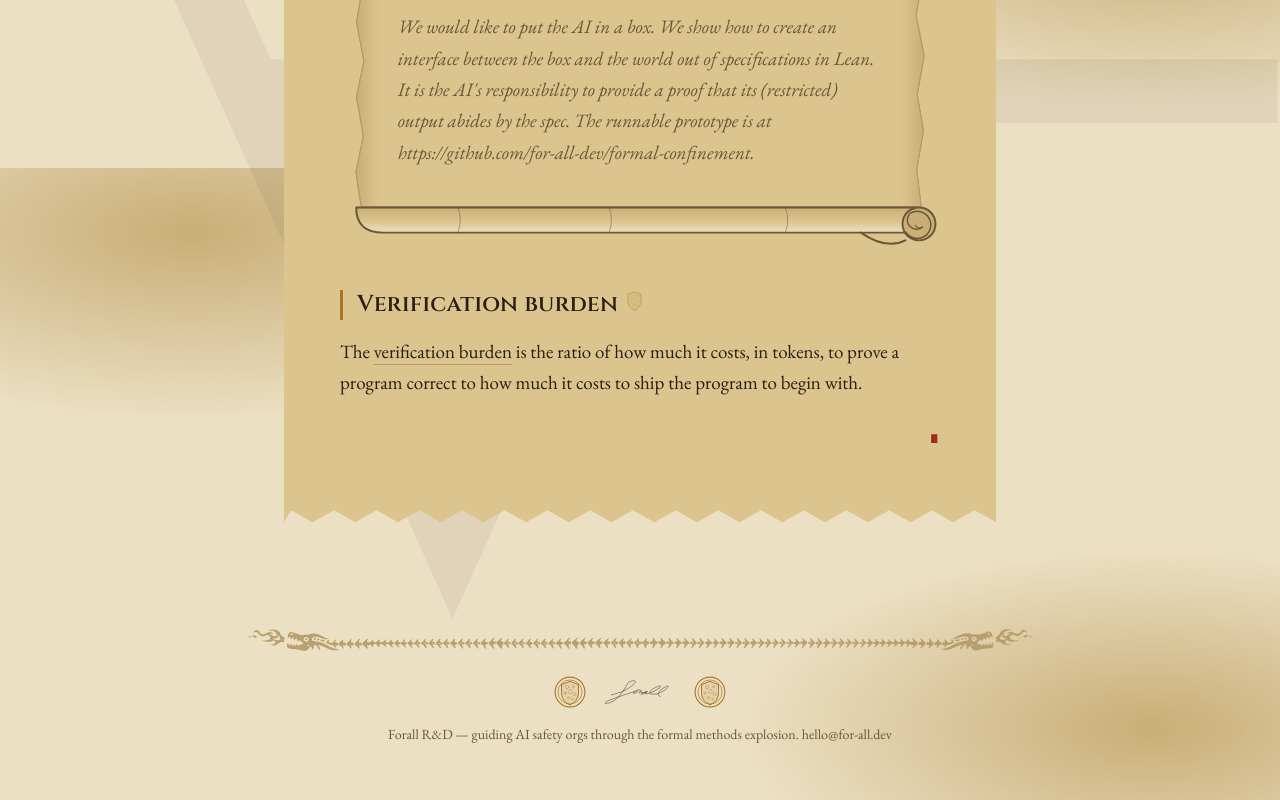
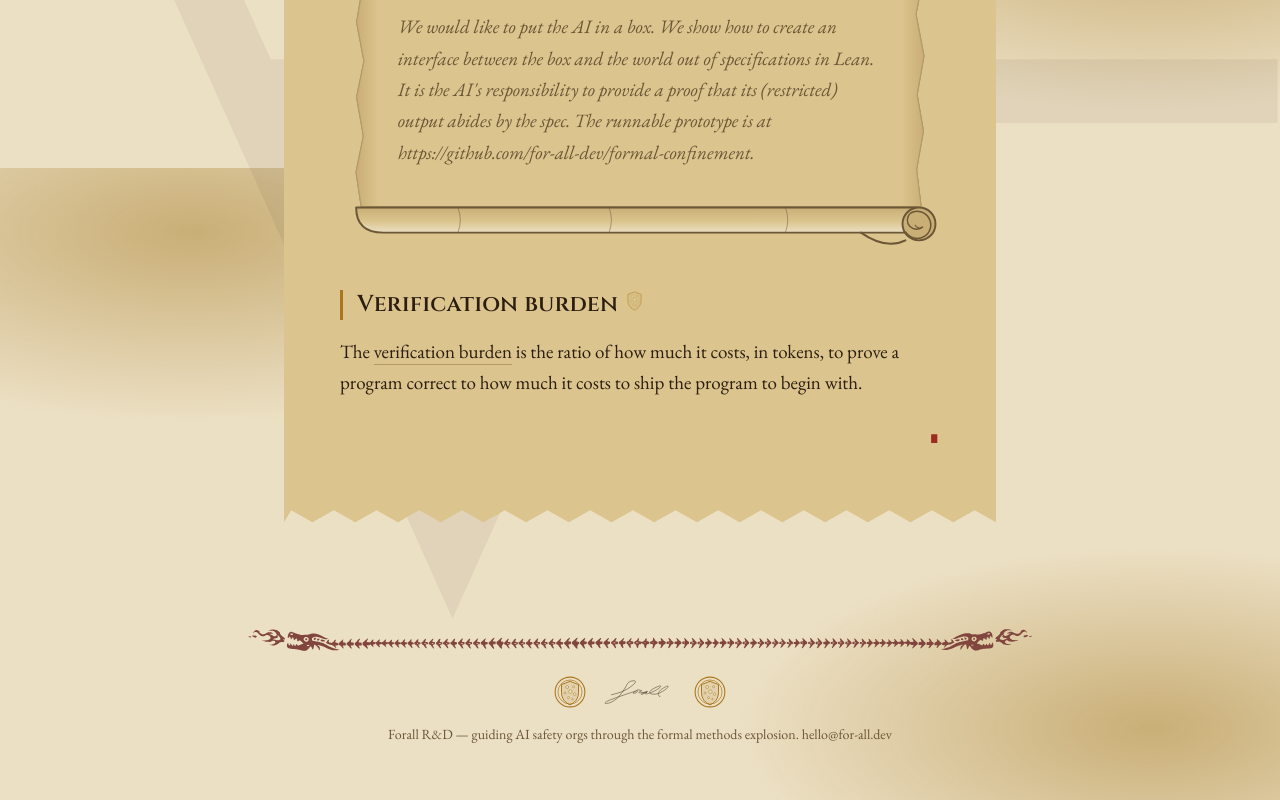
Before and after one commit to for-all-dev/website, a React (Vite) app: page /p/formal-confinement in a window 1280 px wide. Shown: the part 632-1432 px from the top of the page. Built offline with nearby package versions, Linux system fonts and the light colour scheme.

Commit message:
update dragon colors

```diff
--- a/src/components/DragonRule.css
+++ b/src/components/DragonRule.css
@@ -4,8 +4,8 @@
   display: block;
   width: 111%;
   margin-left: -5.5%;
-  color: var(--rule);
-  opacity: 0.9;
+  /* the tan of the old serpent, nudged toward the gold of the crests */
+  color: color-mix(in srgb, var(--rule) 82%, var(--gold));
 }
 
 .dragon-rule svg {
@@ -27,3 +27,23 @@
     margin-left: 0;
   }
 }
+
+/* the dragon above the footer: the page's red with its saturation turned
+   down (same hue and lightness, less colour) */
+.dragon-rule.wyrm-rule-footer {
+  color: #8c4a42; /* fallback for older browsers */
+  color: oklch(from var(--accent) l calc(c * 0.55) h);
+}
+
+/* Dark mode: much lighter. Dividers sit just below the bio text colour;
+   the footer dragon uses the page's red as is. */
+@media (prefers-color-scheme: dark) {
+  .dragon-rule {
+    color: color-mix(in srgb, var(--ink-muted) 85%, var(--paper));
+  }
+  /* the page's red, darker (toward the brown background) and richer */
+  .dragon-rule.wyrm-rule-footer {
+    color: #632b25; /* fallback for older browsers */
+    color: oklch(from var(--accent) calc(l * 0.6) calc(c * 0.52) h);
+  }
+}
```
